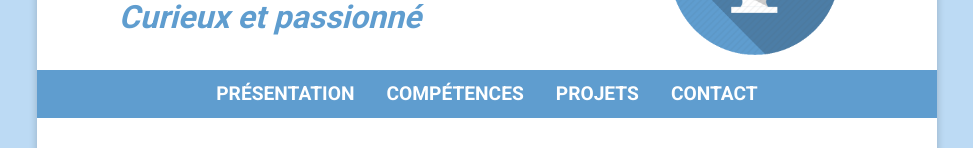
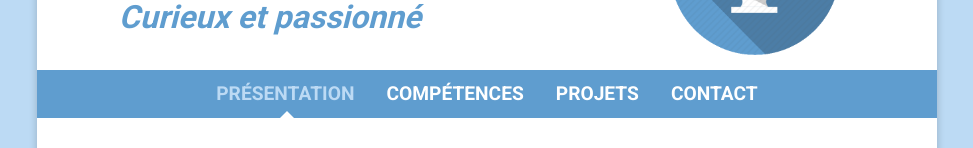
Before and after one commit to qcalmel/portfolio_react, a React (Create React App) app: page / in a window 1280 px wide. Shown: the part 130-278 px from the top of the page, without its empty margins (153-1126 px from the left). Built offline with nearby package versions, Linux system fonts and the light colour scheme.

Commit message:
fix active link when no url parameter

```diff
--- a/src/components/Menu.js
+++ b/src/components/Menu.js
@@ -1,29 +1,49 @@
 import {NavLink} from "react-router-dom";
 import "../styles/Menu.css"
+
 const Menu = ({routes}) => {
 
     const hideMenu = () => {
-        if(window.innerWidth <= 600){
+        if (window.innerWidth <= 600) {
             document.querySelector('.Menu').classList.add('Menu--hidden')
             document.querySelector('.Menu__nav').classList.remove('Menu__nav--show')
         }
+    }
+
+    const isActive = (match, location) => {
+        console.log(location)
+        if (!location) return false
+        const {pathname} = location
+        if (match?.isExact) {
+            return true
+        } else {
+            return pathname === "/"
+        }
+
     }
 
     return (
         <div className="Menu Menu--hidden Menu--shadow" onClick={hideMenu}>
             <div className="Menu__nav">
                 {
-                    routes.map((route)=>(
+                    routes.map((route) => {
+                        const activeProp = {
+                            isActive: isActive
+                        }
+                        if (!Array.isArray(route.path)) delete activeProp.isActive
+                        return (
                             <NavLink
                                 key={route.name}
                                 className="Menu__item"
                                 activeClassName="Menu__item--active"
                                 title={route.name}
-                            to={Array.isArray(route.path) ? route.path[1]: route.path}
+                                to={Array.isArray(route.path) ? route.path[1] : route.path}
+                                {...activeProp}
                             >
                                 {route.name}
                             </NavLink>
-                    ))
+                        )
+                    })
                 }
             </div>
         </div>
```
Lines whose indentation alone changed are shown as unchanged.
